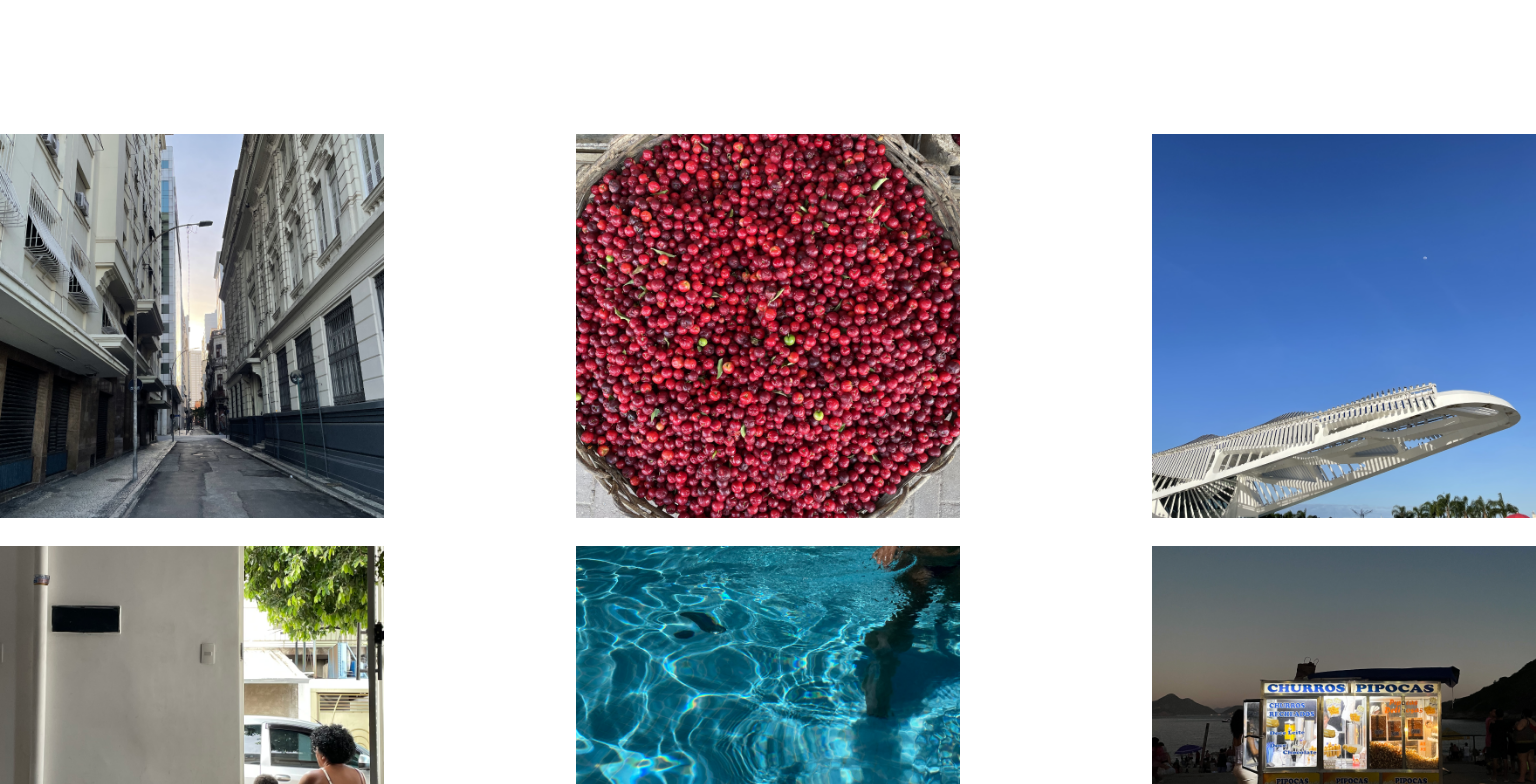
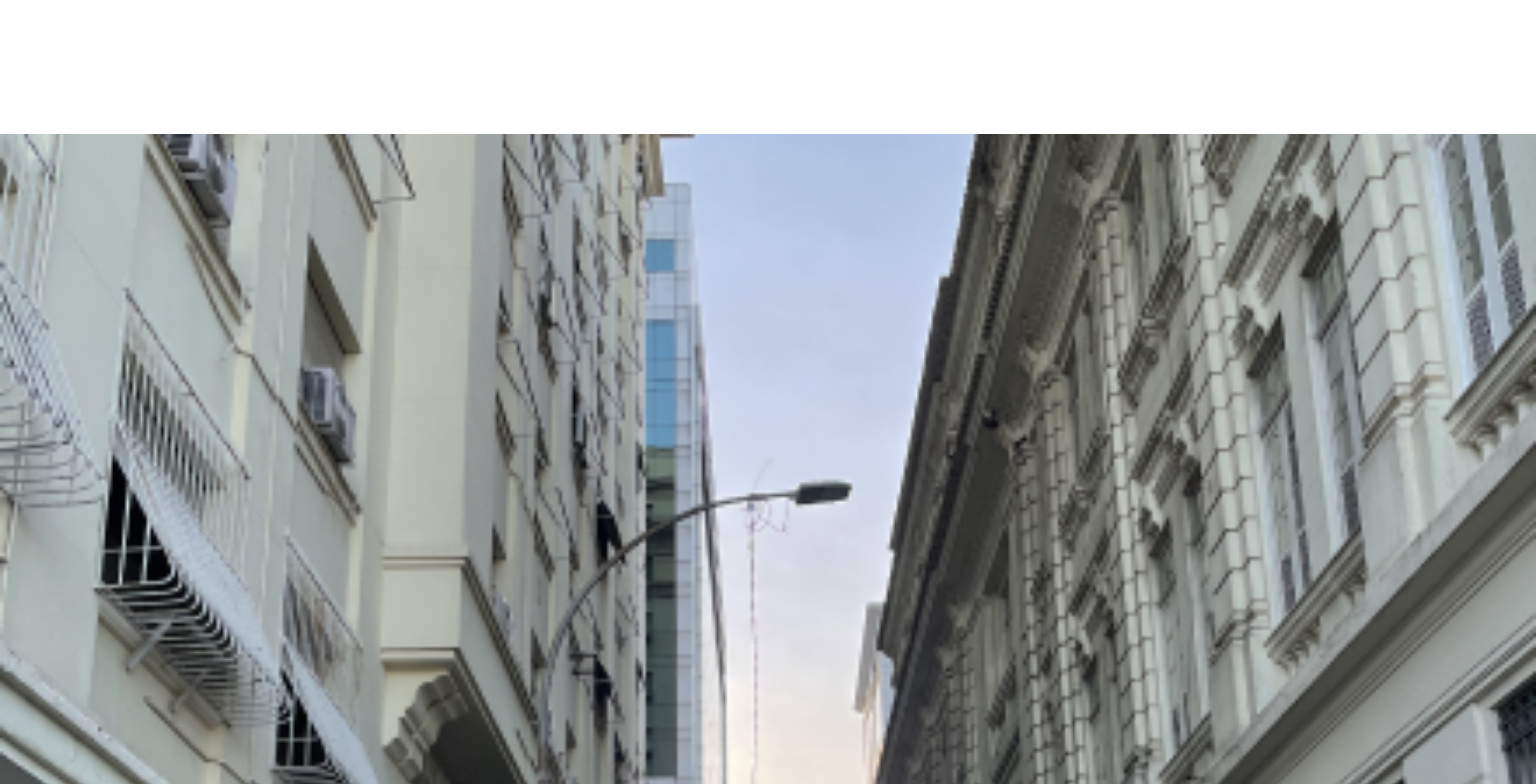
Before and after one commit to jadsonsantos/thalita-torres, a Next.js app: page /about in a window 1536 px wide. Shown: the part 2060-2844 px from the top of the page. Built offline with nearby package versions, Linux system fonts and the light colour scheme.

Commit message:
remove unnecessary css

```diff
--- a/styles/Gallery.module.scss
+++ b/styles/Gallery.module.scss
@@ -1,38 +1,7 @@
 .gallery {
-  &__list {
-    display: flex;
-    flex-wrap: wrap;
-    justify-content: space-between;
-    gap: 0px;
-  }
-
-  &__item {
-    flex: 0 0 50%;
-  }
-
   img {
-    width: 186px;
     height: auto;
-  }
-
-  img {
+    width: 100%;
     max-width: 100%;
   }
-
-  @media (min-width: 768px) {
-    &__item {
-      flex: 0 0 25%;
-    }
-  }
-
-  @media (min-width: 1370px) {
-    &__list {
-      gap: 24px;
-    }
-
-    img {
-      width: revert;
-      height: revert;
-    }
-  }
 }
```
